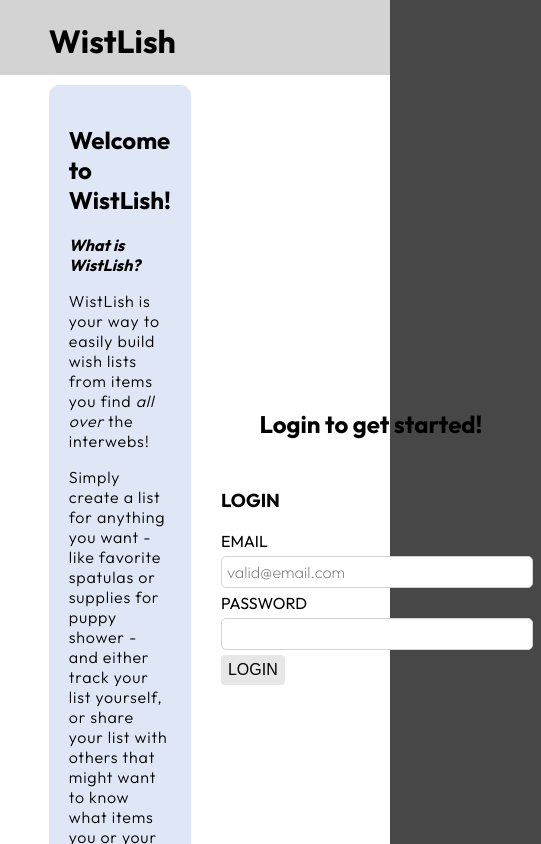
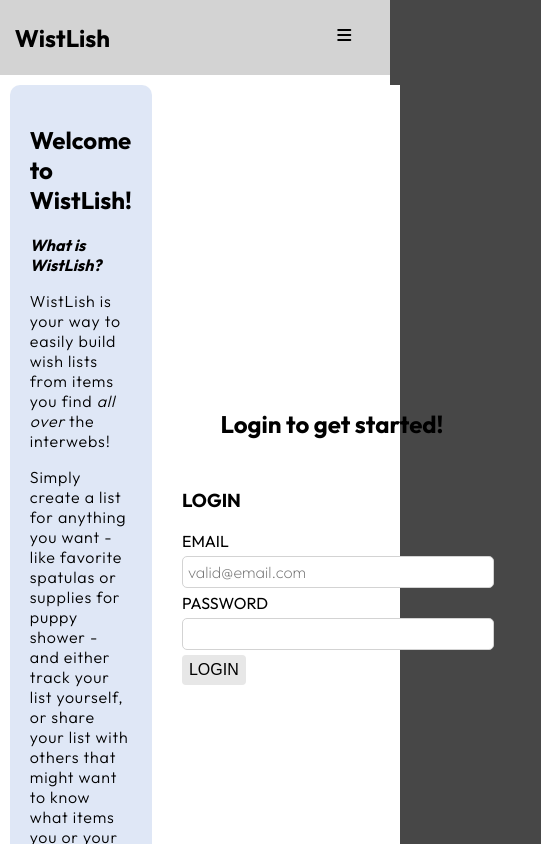
Before and after one commit to Corbin-Petersen/unit-one-final-project-Corbin-P, a React (Vite) app in the folder wishlist-maker/: page / in a window 390 px wide. Shown: the top 844 px of the page, 541 px wide, since content can reach past the window. Built offline with nearby package versions, Linux system fonts and the light colour scheme.

Commit message:
added ability to delete lists with confirmation, and added some responsive styling with media queries

```diff
--- a/wishlist-maker/src/App.jsx
+++ b/wishlist-maker/src/App.jsx
@@ -1,14 +1,13 @@
 import { useState } from 'react';
-import { BrowserRouter as Router, Route, Routes } from "react-router";
-import './App.css';
+import { Route, Routes } from "react-router";
 import Header from './components/Header';
+import Footer from './components/Footer';
 import Home from './components/Home';
+import Item from './components/Item';
 import Lists from './components/Lists';
+import NewItem from './components/NewItem';
+import NewList from './components/NewList';
 import ViewList from './components/ViewList';
-import NewList from './components/NewList';
-import NewItem from './components/NewItem';
-import Footer from './components/Footer';
-import Item from './components/Item';
 import presetData from './data/userData.json';
 // import fontawesome icons
 import { FontAwesomeIcon } from '@fortawesome/react-fontawesome';
@@ -17,26 +16,22 @@ import { fas } from '@fortawesome/free-solid-svg-icons';
 library.add(fas);
 
 function App() {
-  const [ isLoggedIn, setLogin ] = useState(false);
+  const [ loggedIn, setLoggedIn ] = useState(null);
 
   // send dummy data to local storage
-  // localStorage.setItem('fakeData', JSON.stringify(presetData));
   const data = JSON.parse(localStorage.getItem('fakeData'));
   !data && localStorage.setItem('fakeData', JSON.stringify(presetData));
 
-  console.log(data);
-
   return (
     <>
-      <Header isLoggedIn={isLoggedIn} setLogin={setLogin} data={data} library={library} />
-      <Router>
+      <Header loggedIn={loggedIn} setLoggedIn={setLoggedIn} data={data} />
         <Routes>
-          <Route path="/" element={<Home isLoggedIn={isLoggedIn} setLogin={setLogin} data={data} />} />
+          <Route path="/" element={<Home loggedIn={loggedIn} setLoggedIn={setLoggedIn} data={data} />} />
           <Route path=":userID">
             <Route path="lists">
-              <Route index element={<Lists data={data} />} />
+              <Route index element={<Lists data={data} loggedIn={loggedIn} setLoggedIn={setLoggedIn} />} />
               <Route path=":listID">
-                <Route index element={<ViewList data={data} />} />
+                <Route index element={<ViewList data={data} c={loggedIn} setLoggedIn={setLoggedIn} />} />
                 <Route path=":itemID" element={<Item data={data} />} />
                 <Route path="new" element={<NewItem />} />
               </Route>
@@ -44,7 +39,6 @@ function App() {
             </Route>
           </Route>
         </Routes>
-      </Router>
       <Footer />
     </>
   )
--- a/wishlist-maker/src/components/Header.jsx
+++ b/wishlist-maker/src/components/Header.jsx
@@ -1,14 +1,46 @@
-import { NavLink } from "react-router";
+import { NavLink, useParams } from "react-router";
 import NavBlock from "./NavBlock";
+import { useRef, useState } from "react";
 
 export default function Header( props ) {
-    const { isLoggedIn, setLogin } = props;
+    const { data, loggedIn } = props;
+    const { userID, listID } = useParams();
+    const [ menuOpen, setMenuOpen ] = useState(false);
+    const userInfo = data.find(user => user.userID == userID);
+
+    const handleMenu = (e) => {
+        e.preventDefault();
+        setMenuOpen(!menuOpen);
+        console.log(menuOpen);
+    }
 
     return (
         <header>
             <div id="header-content">
-                <h1>WistLish</h1>
+                <nav>
+                    <h1>WistLish</h1>
+                    <div className="menu" onClick={handleMenu}>
+                        <i className="fa-solid fa-bars"></i>
+                    </div>
+                    {!loggedIn ? (
+                    <ul className={ menuOpen ? "open" : "" }>
+                        <li>
+                            <NavLink to="/">HOME</NavLink>
+                        </li>
+                    </ul>
+                    ) : (
+                    <ul>
+                        <li>
+                            <NavLink to={`${loggedIn}/lists`} end>MY LISTS</NavLink>
+                        </li>
+                        <li>
+                            <NavLink to="/" reloadDocument end>LOGOUT</NavLink>
+                        </li>
+                    </ul>
+                    )}
+                </nav>
             </div>
+
         </header>
     );
 }
--- a/wishlist-maker/src/components/Home.jsx
+++ b/wishlist-maker/src/components/Home.jsx
@@ -1,4 +1,4 @@
-import { useRef, useState } from "react";
+import { useEffect, useRef, useState } from "react";
 import { useNavigate } from "react-router";
 import { FontAwesomeIcon } from '@fortawesome/react-fontawesome';
 import { library } from '@fortawesome/fontawesome-svg-core';
@@ -6,9 +6,10 @@ import { library } from '@fortawesome/fontawesome-svg-core';
 export default function Home( props ) {
 
     // set up states & variables
-    const { setLogin, data } = props;
+    const { loggedIn, setLoggedIn, data } = props;
     const [ loginUser, setLoginUser ] = useState(null);
     const [ loginPass, setLoginPass ] = useState(null);
+    const [ clickedIn, setClickedIn ] = useState(null);
     const modalDiv = useRef(0);
     const navigate = useNavigate();
 
@@ -47,12 +48,16 @@ export default function Home( props ) {
         for (let users of data) {
             if (loginUser == users.userName && loginPass == users.pass) {
                 myID = users.userID;
-                setLogin(true);
                 login = true;
+                setLoggedIn(users.userID);
             }
         }
         login ? navigate(`${myID}/lists`) : openModal();
     }
+
+    // useEffect(() => {
+    //     setLoggedIn(clickedIn);
+    // }, [clickedIn]);
 
     return (
         <div className="component row">
@@ -73,12 +78,12 @@ export default function Home( props ) {
                         <input type="email" id="login-user" name="user" placeholder="valid@email.com" onChange={setUser} />
                     </label>
                     <label>PASSWORD
-                        <input type="password" id="login-pass" name="password" onChange={setPass} />
+                        <input type="password" id="login-pass" name="password" autoComplete="current password" onChange={setPass} />
                     </label>
                     <button type="submit">LOGIN</button>
                 </form>
                 <div id="modal-error" className="modal-bg" ref={modalDiv}>
-                    <div className="modal">
+                    <div id="login-error" className="modal col">
                         <button className="close square" onClick={closeModal}>&times;</button>
                         <p>Oops! Incorrect Username or Password. <br/>
                         Please try again.</p>
--- a/wishlist-maker/src/components/NewList.jsx
+++ b/wishlist-maker/src/components/NewList.jsx
@@ -4,7 +4,7 @@ import { useNavigate } from "react-router";
 export default function NewList( props ) {
 
     // destructure props, set states and variables
-    const { data, handleNewList, userInfo } = props;
+    const { data, handlePopup, userInfo, newListRef } = props;
     const [ formData, setFormData ] = useState({
         listID: "",
         listName: "",
@@ -31,7 +31,7 @@ export default function NewList( props ) {
         const userIndex = data.findIndex((i) => i.userID === userInfo.userID);
 
         // add randomly-generated listID to new list
-        formData.listID = `${userInfo.userID}-${Math.floor(Math.random() * 900) + 100}`;
+        formData.listID = `${userInfo.firstName}${Math.floor(Math.random() * 900) + 100}`;
 
         // add new list to the lists array inside current user
         data[userIndex].lists.push(formData);
@@ -39,13 +39,13 @@ export default function NewList( props ) {
         // push to localStorage
         localStorage.setItem('fakeData', JSON.stringify(data));
 
-        handleNewList();
-        navigate(formData.listID);
+        handlePopup(newListRef);
+        // navigate(formData.listID);
     }
 
     return (
         <div className="modal make-new col">
-            <button className="close square" onClick={handleNewList}><i className="fa-solid fa-xmark"></i></button>
+            <button className="close square" onClick={() => handlePopup(newListRef)}><i className="fa-solid fa-xmark"></i></button>
             <div id="new-list-header">
                 <h2>Create New List</h2>
             </div>
--- a/wishlist-maker/src/components/ViewList.jsx
+++ b/wishlist-maker/src/components/ViewList.jsx
@@ -9,16 +9,19 @@ export default function ViewList( props ) {
     // pull in params and set variables
     const { userID, listID } = useParams();
     const { data } = props;
+    const userInfo = data.find(user => user.userID == userID);
+    const userList = userInfo.lists.find(list => list.listID == listID);
     const newItemModal = useRef(null);
     const viewItemModal = useRef(null);
-    const userInfo = data.find(user => user.userID == userID);
-    const userList = userInfo.lists.find(list => list.listID == listID);
-    const hasSpace = userList.listItems.length % 3;
     const [ isVisible, setIsVisible ] = useState(false);
     const [ hasItems, setHasItems ] = useState(true);
     const [ thisItem, setThisItem ] = useState(null);
 
-    userList.listItems.length === 0 && setHasItems(false);
+    useEffect(() => {
+        userList.listItems.length < 1 && setHasItems(false);
+    }, []);
+
+    const hasSpace = !hasItems ? 0 : userList.listItems.length % 3;
 
     // function to total cost of all items
     const listCost = () => {
--- a/wishlist-maker/src/index.css
+++ b/wishlist-maker/src/index.css
@@ -1,6 +1,10 @@
 /* -----------------------------------
 ----------- PAGE STRUCTURE -----------
 ----------------------------------- */
+.App {
+    height: 100%;
+    width: 100%;
+}
 
 body {
     font-family: "Outfit", sans-serif;
@@ -20,12 +24,66 @@ body {
 header {
     display: flex;
     justify-content: center;
-    height: 75px;
     width: 100%;
+    min-height: 75px;
     background-color: lightgray;
+    position: sticky;
+    top: 0;
 }
 #header-content {
+    display: flex;
+    justify-content: space-between;
+    align-items: center;
     width: 75vw;
+}
+
+nav {
+    width: 100%;
+    display: flex;
+    justify-content: space-between;
+    align-items: center;
+}
+nav h1 {
+    padding: 20px 5px;
+    margin: 0;
+}
+nav ul {
+    display: flex;
+    padding: 0;
+}
+nav ul li {
+    list-style: none;
+}
+nav ul li a {
+    display: block;
+    text-decoration: none;
+    font-weight: 500;
+    color: black;
+    padding: 5px;
+    margin: 0 5px;
+    border-radius: 5px;
+    transition: all 250ms;
+}
+nav ul li a:not(.active):hover {
+    background-color: rgb(225, 225, 225);
+}
+.active {
+    font-weight: bold;
+    background-color: rgb(200, 200, 200);
+}
+nav .menu {
+    position: absolute;
+    top: 0px;
+    right: 2vw;
+    height: 40px;
+    width: 40px;
+    padding: 15px 5px;
+    margin: 0;
+    display: none;
+}
+nav .menu .fa-bars {
+    width: 100%;
+    margin: auto;
 }
 
 footer {
@@ -212,7 +270,7 @@ img {
     width: 100%;
     height: 100%;
     background-color: rgba(0,0,0,0.4);
-    align-items: center;
+    align-items: flex-start;
     justify-content: center;
     cursor: default;
     transition: opacity 250ms;
@@ -223,6 +281,7 @@ img {
     max-width: 65vw;
     max-height: 85vh;
     padding: 10px;
+    margin: 9vh 0;
     position: absolute;
     background-color: #e7e7e7;
     color: rgb(179, 0, 0);
@@ -319,6 +378,12 @@ label {
     font-size: medium;
     margin: 5px 0;
 }
+
+#login-error p {
+    margin: 0 0;
+    padding: 0 50px 20px 50px;
+}
+
 
 
 
@@ -594,3 +659,50 @@ label {
 #item-cost {
     flex: 1 1 auto;
 }
+
+
+/* -------------------------------------
+-------------- RESPONSIVE --------------
+------------------------------------- */
+
+@media (max-width: 480px) {
+    .component {
+        width: 95vw;
+    }
+
+    #header-content {
+        width: 95vw;
+    }
+    nav {
+        flex-direction: column;
+        align-items: start;
+    }
+    nav .menu {
+        display: flex;
+    }
+    nav .menu:hover {
+        cursor: pointer;
+        background-color: rgb(225, 225, 225);
+    }
+
+    nav ul {
+        display: none;
+        flex-direction: column;
+        width: 100%;
+        margin-bottom: 5px;
+    }
+    nav ul.open {
+        display: flex;
+    }
+    nav ul li {
+        width: 100%;
+        text-align: center;
+    }
+    nav ul li a {
+        margin: 5px 10px;
+    }
+    .navbar-collapse.collapse.collapse {
+    overflow-x: hidden !important;
+    overflow-y: auto !important;
+}
+}
--- a/wishlist-maker/src/main.jsx
+++ b/wishlist-maker/src/main.jsx
@@ -1,10 +1,13 @@
 import { StrictMode } from 'react';
 import { createRoot } from 'react-dom/client';
+import { BrowserRouter as Router } from 'react-router';
 import './index.css';
 import App from './App.jsx';
 
 createRoot(document.getElementById('root')).render(
   <StrictMode>
-    <App />
+    <Router>
+      <App />
+    </Router>
   </StrictMode>
 );
```
Also changed, not shown: wishlist-maker/src/components/Lists.jsx (+43 -12 lines), wishlist-maker/src/components/ViewItem.jsx (deleted, +0 -33 lines).
